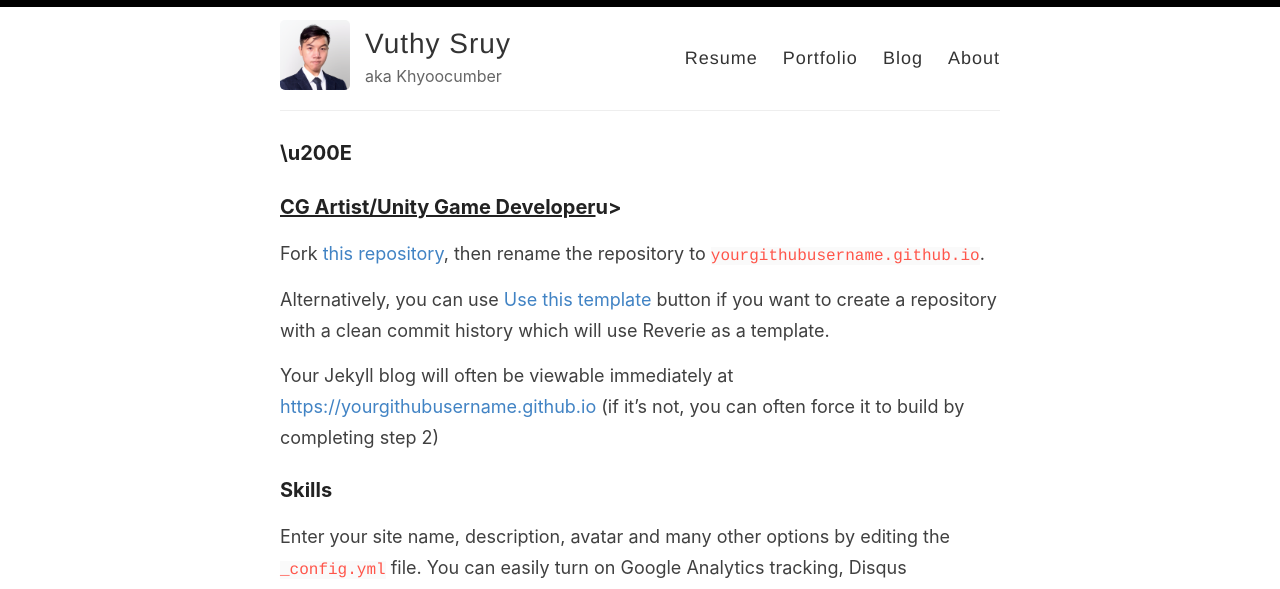
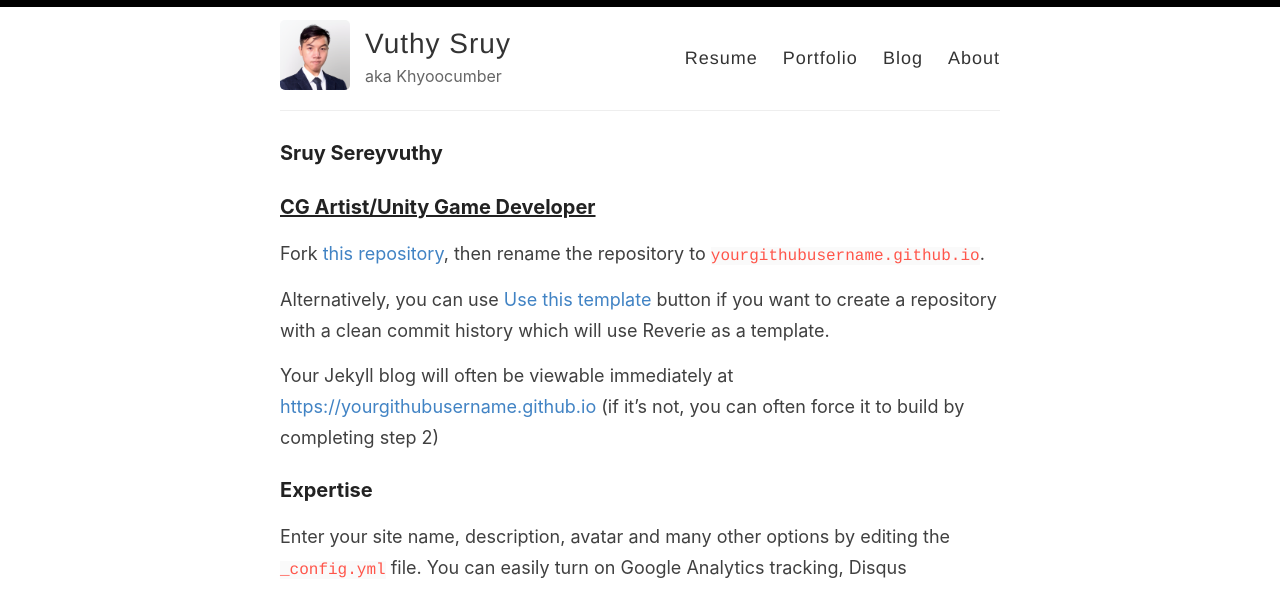
Before and after one commit to VuthySruy/VuthySruy.github.io, a Jekyll site: the page built from _pages/getting-started.md, in a window 1280 px wide. Shown: the top 589 px of the page. Built offline with Jekyll 4.4.1, drawn with Linux system fonts in a browser that asks for light colours.

Commit message:
Update getting-started.md

```diff
--- a/_pages/getting-started.md
+++ b/_pages/getting-started.md
@@ -1,10 +1,10 @@
 ---
 layout: page
-title: '\u200E'
+title: Sruy Sereyvuthy
 permalink: /getting-started/
 ---
 
-<h3 style="text-align: left;"><u>CG Artist/Unity Game Developer</u>u></h3>
+<h3 style="text-align: left;"><u>CG Artist/Unity Game Developer</u></h3>
 
 Fork [this repository](https://github.com/amitmerchant1990/reverie), then rename the repository to `yourgithubusername.github.io`.
 
@@ -12,7 +12,7 @@ Alternatively, you can use [Use this template](https://github.com/amitmerchant19
 
 Your Jekyll blog will often be viewable immediately at <https://yourgithubusername.github.io> (if it's not, you can often force it to build by completing step 2)
 
-<h3 style="text-align: left;">Skills</h3>
+<h3 style="text-align: left;">Expertise</h3>
 
 Enter your site name, description, avatar and many other options by editing the `_config.yml` file. You can easily turn on Google Analytics tracking, Disqus commenting and social icons here.
 
```
